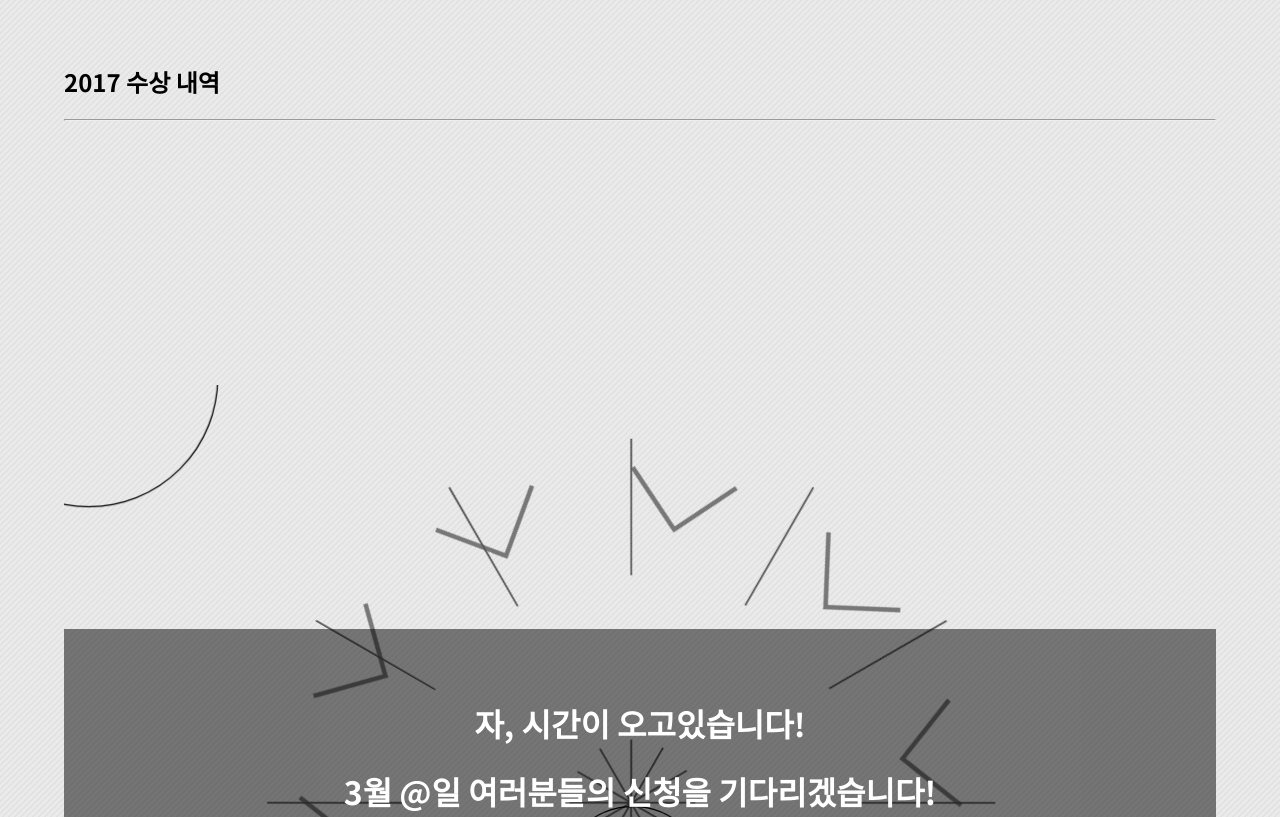
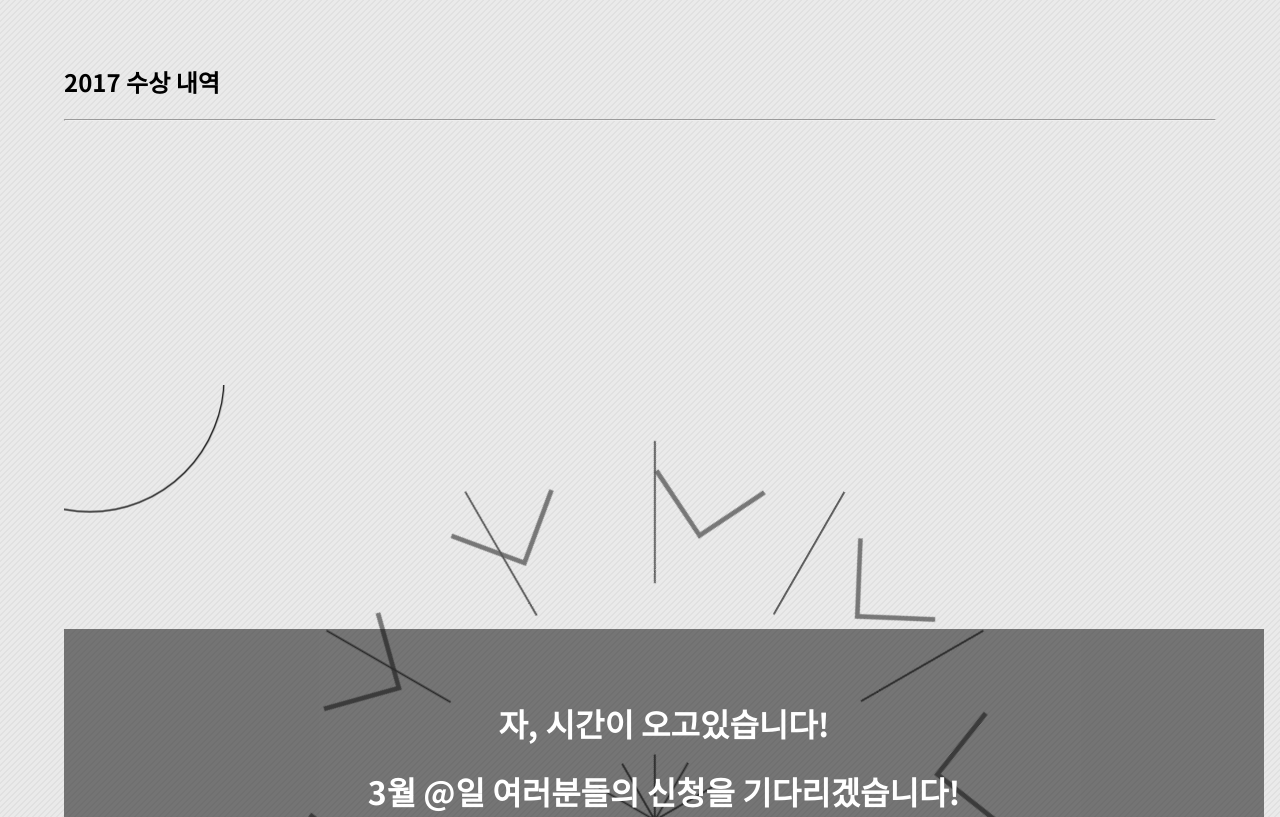
Before and after one commit to CodingSlaves/Teamlog_hompage, a website: page views/index.html in a window 1280 px wide. Shown: the part 1640-2457 px from the top of the page. Drawn offline with Linux system fonts and the light colour scheme.

Commit message:
시계 크기 고정값으로 변경

```diff
--- a/public/stylesheets/main.css
+++ b/public/stylesheets/main.css
@@ -666,6 +666,8 @@ svg { width: 100%; } svg .chevrons { fill: #777; transform-origin: 50% 50%; anim
 }
 #clock {
     position: relative;
+    width: 1200px;
+    margin: auto;
 }
 #clock-text {
     position: relative;
```
